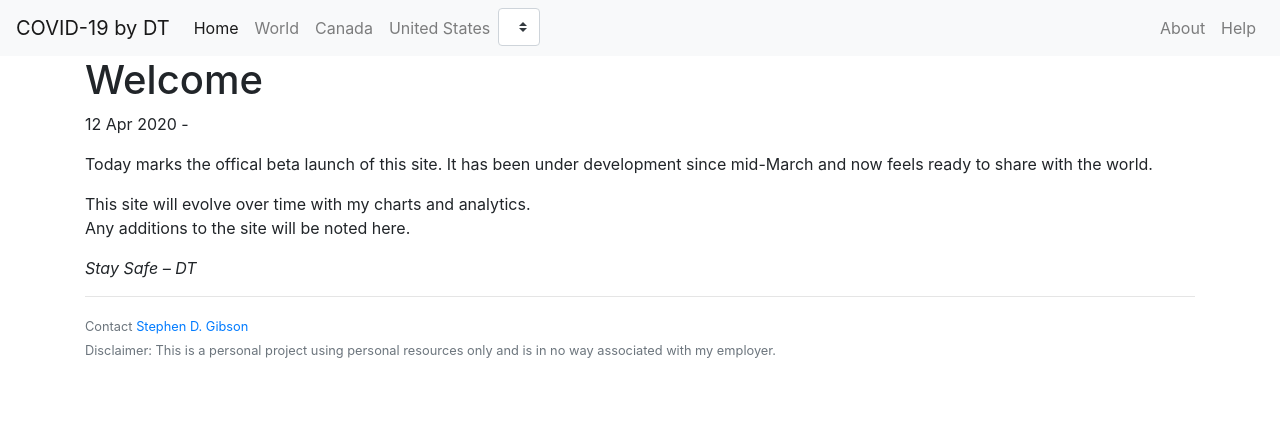
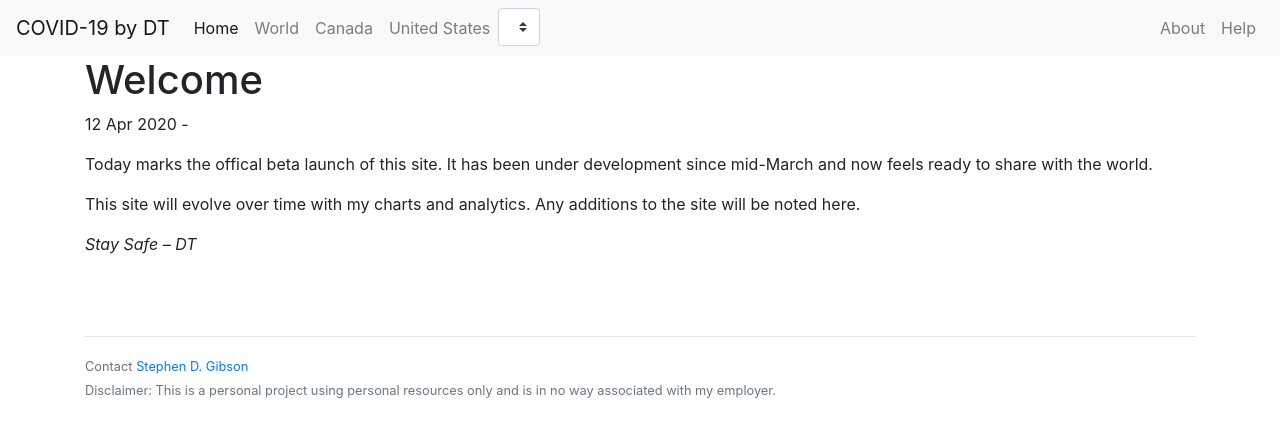
Before and after one commit to dungeontiger/dungeontiger.github.io, a Jekyll site: the page built from _posts/2020-04-12-beta.md, in a window 1280 px wide. Shown: the top 437 px of the page. Built offline with Jekyll 4.4.1, drawn with Linux system fonts in a browser that asks for light colours; nearby versions of some CDN libraries; a script that is not in the unit is left out; comment, search, counter and statistics services are not loaded.

Commit message:
for now use absolute path to resources

```diff
--- a/_layouts/default.html
+++ b/_layouts/default.html
@@ -4,13 +4,13 @@
     <title>{{ page.title }}</title>
     <link rel="icon" href="favicon.png">
     <link rel="stylesheet" href="https://maxcdn.bootstrapcdn.com/bootstrap/4.0.0/css/bootstrap.min.css" integrity="sha384-Gn5384xqQ1aoWXA+058RXPxPg6fy4IWvTNh0E263XmFcJlSAwiGgFAW/dAiS6JXm" crossorigin="anonymous">
-    <link rel="stylesheet" href="css/covid.css">
+    <link rel="stylesheet" href="https://dungeontiger.github.io/css/covid.css">
     <script src="https://code.jquery.com/jquery-3.4.1.min.js" integrity="sha256-CSXorXvZcTkaix6Yvo6HppcZGetbYMGWSFlBw8HfCJo=" crossorigin="anonymous"></script>    <script src="https://cdnjs.cloudflare.com/ajax/libs/popper.js/1.12.9/umd/popper.min.js" integrity="sha384-ApNbgh9B+Y1QKtv3Rn7W3mgPxhU9K/ScQsAP7hUibX39j7fakFPskvXusvfa0b4Q" crossorigin="anonymous"></script>
     <script src="https://cdnjs.cloudflare.com/ajax/libs/popper.js/1.12.9/umd/popper.min.js" integrity="sha384-ApNbgh9B+Y1QKtv3Rn7W3mgPxhU9K/ScQsAP7hUibX39j7fakFPskvXusvfa0b4Q" crossorigin="anonymous"></script>
     <script src="https://maxcdn.bootstrapcdn.com/bootstrap/4.0.0/js/bootstrap.min.js" integrity="sha384-JZR6Spejh4U02d8jOt6vLEHfe/JQGiRRSQQxSfFWpi1MquVdAyjUar5+76PVCmYl" crossorigin="anonymous"></script>
     <script src="https://cdn.jsdelivr.net/npm/js-cookie@rc/dist/js.cookie.min.js"></script>
     <script src="https://cdn.plot.ly/plotly-latest.min.js"></script>
-    <script src="js/covid.js"></script>
+    <script src="https://dungeontiger.github.io/js/covid.js"></script>
   </head>
   <body>
 
--- a/_posts/2020-04-12-beta.md
+++ b/_posts/2020-04-12-beta.md
@@ -6,7 +6,6 @@
 under development since mid-March and now feels ready to share
 with the world.
 
-This site will evolve over time with my charts and analytics.
-Any additions to the site will be noted here.
+This site will evolve over time with my charts and analytics.  Any additions to the site will be noted here.
 
 _Stay Safe -- DT_
```
